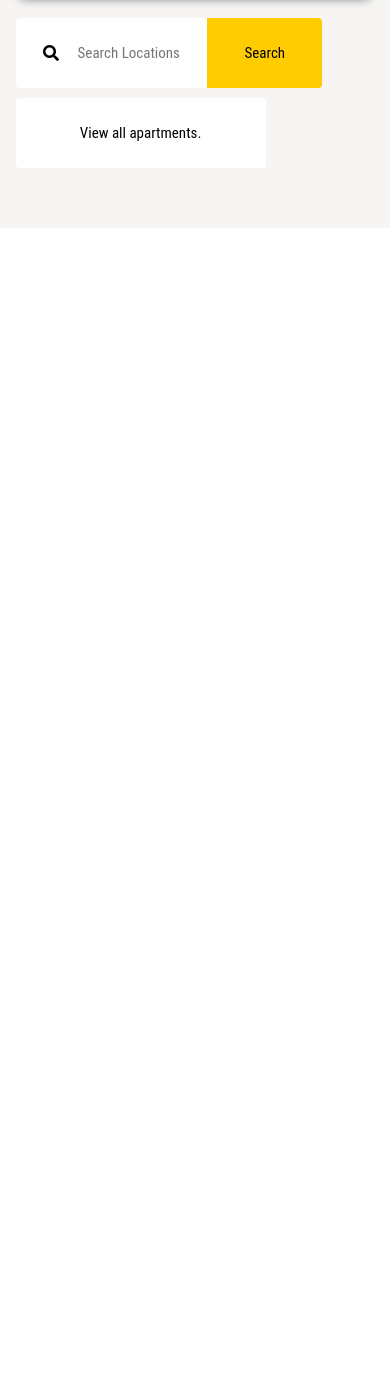
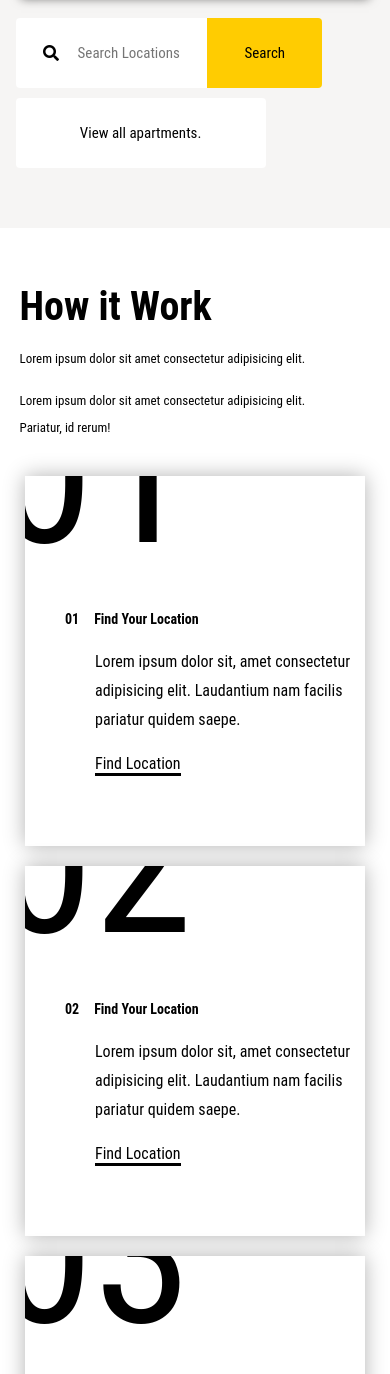
Before and after one commit to KirillGorobets-LM/Web-Dev-Blog-Project, a plain HTML site: page index.html in a window 390 px wide. Shown: the part 4770-6144 px from the top of the page. Before the commit the page ends 4998 px from the top, so only its background shows below. Drawn offline with Linux system fonts and the light colour scheme.

Commit message:
add new section

```diff
--- a/index.html
+++ b/index.html
@@ -166,6 +166,39 @@
             </div>
         </div>
     </section>
+    <section class="steps">
+        <div class="wrapper">
+            <h2>How it Work</h2>
+            <p class="steps-text">
+                Lorem ipsum dolor sit amet consectetur adipisicing elit.
+            </p>
+            <p class="steps-text mbtext">Lorem ipsum dolor sit amet consectetur adipisicing elit.
+                <br> Pariatur, id rerum!</p>
+                <div class="steps-container">
+                    <div class="stepblock" id="stepbl1">
+                        <p class="step-num">01</p>
+                        <h4><span>01</span>Find Your Location</h4>
+                        <p class="step-info">Lorem ipsum dolor sit, amet consectetur adipisicing elit.
+                             Laudantium nam facilis pariatur quidem saepe.</p>
+                             <p class="stepinfolast" id="stepbrdr1">Find Location</p>
+                    </div>
+                    <div class="stepblock" id="stepbl2">
+                        <p class="step-num">02</p>
+                        <h4><span>02</span>Find Your Location</h4>
+                        <p class="step-info">Lorem ipsum dolor sit, amet consectetur adipisicing elit.
+                             Laudantium nam facilis pariatur quidem saepe.</p>
+                             <p class="stepinfolast" id="stepbrdr2">Find Location</p>
+                    </div>
+                    <div class="stepblock" id="stepbl3">
+                        <p class="step-num">03</p>
+                        <h4><span>03</span>Find Your Location</h4>
+                        <p class="step-info">Lorem ipsum dolor sit, amet consectetur adipisicing elit.
+                             Laudantium nam facilis pariatur quidem saepe.</p>
+                             <p class="stepinfolast" id="stepbrdr3">Find Location</p>
+                    </div>
+                </div>
+        </div>
+    </section>
 </main>
  <script src="script.js"></script>
 </body>
--- a/script.js
+++ b/script.js
@@ -0,0 +1,32 @@
+let stpbl1 = document.getElementById('stepbl1');
+let stpbrdr1 = document.getElementById('stepbrdr1');
+
+stpbl1.onmouseover = function () {
+    stpbrdr1.style.borderBottom = '3px solid white'
+};
+
+stpbl1.onmouseout = function () {
+    stpbrdr1.style.borderBottom = '3px solid black'
+};
+
+
+let stpbl2 = document.getElementById('stepbl2');
+let stpbrdr2 = document.getElementById('stepbrdr2');
+
+stpbl2.onmouseover = function () {
+    stpbrdr2.style.borderBottom = '3px solid white'
+};
+stpbl2.onmouseout = function () {
+    stpbrdr2.style.borderBottom = '3px solid black'
+};
+
+
+let stpbl3 = document.getElementById('stepbl3');
+let stpbrdr3 = document.getElementById('stepbrdr3');
+
+stpbl3.onmouseover = function () {
+    stpbrdr3.style.borderBottom = '3px solid white'
+};
+stpbl3.onmouseout = function () {
+    stpbrdr3.style.borderBottom = '3px solid black'
+};
--- a/style.css
+++ b/style.css
@@ -200,6 +200,60 @@ nav {
     display: flex;
 }
 
+.steps h2{
+    margin-top: 55px;
+    font-size: 40px;
+    margin-bottom: 35px;
+}
+.steps-text {
+    line-height: 27px;
+    font-size: 13px;
+}
+.mbtext {
+    margin-bottom: 70px;
+}
+.stepblock{
+    width: 340px;
+    height: 370px;
+    background: #fff;
+    box-shadow: 0 0 20px rgba(0,0,0,0.3);
+    overflow: hidden;
+}
+.stepblock .step-num {
+    font-size: 200px;
+    position: relative;
+    top: -120px;
+    left: -30px;
+}
+.stepblock:hover {
+    background: #ffcc01;
+    color: #fff;
+}
+.steps-container {
+    margin-bottom: 50px;
+    display: flex;
+    justify-content: space-between;
+}
+.stepblock h4 {
+    font-size: 14px;
+    margin-left: 40px;
+    margin-top: -100px;
+    margin-bottom: 20px;
+}
+.stepblock h4 span{
+    margin-right: 15px;
+}
+.stepblock .step-info {
+    margin-left: 70px;
+    line-height: 29px;
+}
+.stepblock .stepinfolast {
+    display: inline-block;
+    margin-left: 70px;
+    margin-top: 20px;
+    border-bottom: 3px solid #000;
+}
+
 
 
 
@@ -325,4 +379,21 @@ nav {
        padding-left: 10px;
    }
 
+   .steps-container {
+       flex-direction: column;
+       justify-content: center;
+       align-items: center;
+   }
+   .stepblock {
+       margin-top: 20px;
+   }
+   .steps-text {
+       margin-left: 5%;
+       margin-bottom: 15px;
+   }
+   .steps h2 {
+       margin-left: 5%;
+       margin-bottom: 15px;
+   }
+
 }
```
